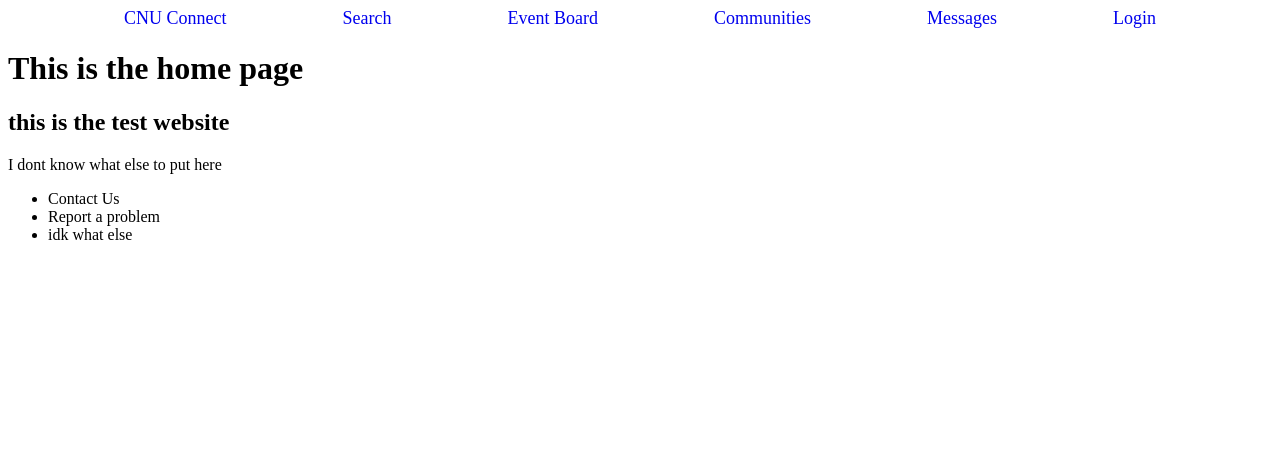
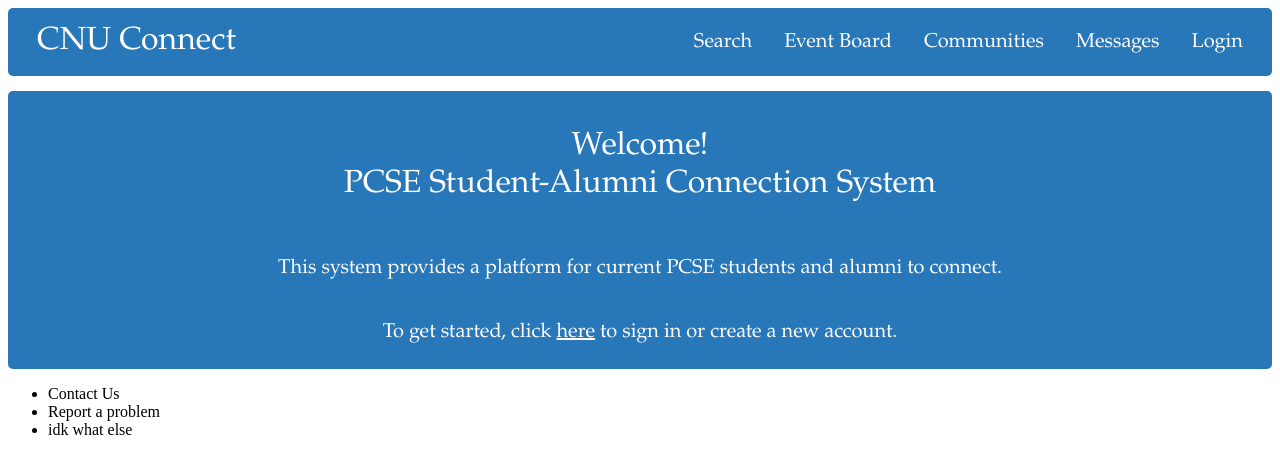
Before and after one commit to lukecotnoir/CPSC351-group1, a PHP site: page / in a window 1280 px wide. Shown: the top 474 px of the page. Run offline with PHP 8.4, Linux system fonts and the light colour scheme.

Commit message:
home page and header styling

```diff
--- a/index.php
+++ b/index.php
@@ -1,17 +1,16 @@
+
 <?php
-
     include_once(realpath("resources/config.php"));
     include_once(realpath(TEMPLATES_PATH . "/header.php"));
 ?>
-
-<div id="container">
-    <div id="content">
-        <h1>This is the home page</h1>
-        <h2>this is the test website</h2>
-        <p>I dont know what else to put here</p>
+<link href="public_html/css/home-styling.css" rel="stylesheet">
+<div class="home">
+    <div class="content">
+        <p class="greet">Welcome!<br>PCSE Student-Alumni Connection System</p>
+        <p>This system provides a platform for current PCSE students and alumni to connect.</p>
+        <p>To get started, click <a href="#">here</a> to sign in or create a new account.</p>
     </div>
 </div>
-
 <?php
     include_once(realpath(TEMPLATES_PATH . "/footer.php"));
 ?>
--- /dev/null
+++ b/public_html/css/header-styling.css
@@ -0,0 +1,54 @@
+.navbar {
+    display: flex;
+    align-items: center;
+    justify-content: space-between;
+    background-color: #2777b9;
+    padding: 15px;
+    border-radius: 5px;
+    font-family: Baskerville, "Baskerville Old Face", "Goudy Old Style", Garamond, "Times New Roman", serif;;
+}
+.menu a {
+    font-size: 20px;
+    text-decoration: none;
+    color: white;
+    padding: 5px 14px;
+}
+.menu a:hover {
+    background-color: #e6f0f9;
+    border-radius: 5px;
+    color: black;
+    transition: 0.2s ease;
+}
+.logo  a{
+    flex-grow: 2;
+    font-size: 32px;
+    text-decoration: none;
+    color: white;
+    padding: 5px 14px;
+}
+
+@media (max-width: 810px) {
+    .navbar {
+        flex-direction: column;
+    }
+}
+@media (max-width: 590px) {
+    .navbar {
+        padding: 10px;
+    }
+    .menu {
+        display: flex;
+        flex-direction: column;
+        align-items: center;
+        justify-content: space-between;
+        background-color: #2777b9;
+        padding: 10px;
+        border-radius: 5px;
+    }
+    .menu a {
+        padding: 2px 10px;
+    }
+    .logo a {
+        padding: 2px 10px;
+    }
+}
--- a/public_html/css/header.css
+++ /dev/null
@@ -1,9 +0,0 @@
-.navbar {
-    display: flex;
-    justify-content: space-evenly;
-    width: 100%;
-}
-.navbar a {
-    font-size: 18px;
-    text-decoration: none;
-}
--- /dev/null
+++ b/public_html/css/home-styling.css
@@ -0,0 +1,31 @@
+.home {
+    background-color: #2777b9;
+    margin-top: 15px;
+    border-radius: 5px;
+    font-family: Baskerville, "Baskerville Old Face", "Goudy Old Style", Garamond, "Times New Roman", serif;;
+}
+.content {
+    display: flex;
+    flex-direction: column;
+    align-items: center;
+    font-size: 20px;
+    color: white;
+    padding: 5px 5px;
+}
+.greet {
+    text-align: center;
+    color: white;
+    font-size: 32px;
+}
+.content a {
+    text-decoration: underline;
+    color: white;
+}
+
+.content a:hover {
+    text-decoration: none;
+    background-color: #e6f0f9;
+    border-radius: 5px;
+    color: black;
+    transition: 0.2s ease;
+}
--- a/resources/templates/header.php
+++ b/resources/templates/header.php
@@ -5,16 +5,18 @@
     <meta http-equiv="X-UA-Compatible" content="IE=edge">
     <meta name="viewport" content="width=device-width, initial-scale=1.0">
     <title>Group 1 Site</title>
-    <link rel="stylesheet" href="public_html/css/header.css">
+    <link rel="stylesheet" href="public_html/css/header-styling.css">
 </head>
 <body>
     <div class="navbar">
-        <a href="index.php">CNU Connect</a>
-	    <a href="#">Search</a>
-	    <a href="#">Event Board</a>
-        <a href="#">Communities</a>
-        <a href="#">Messages</a>
-        <a href="#">Login</a>
+        <div class="logo"><a href="index.php">CNU Connect</a></div>
+        <div class="menu">
+	        <a href="#">Search</a>
+	        <a href="#">Event Board</a>
+            <a href="#">Communities</a>
+            <a href="#">Messages</a>
+            <a href="#">Login</a>
+        </div>
     </div>
 </body>
 </html>
```
Also changed, not shown: public_html/img/content/cnu-initials.jpeg (deleted).
